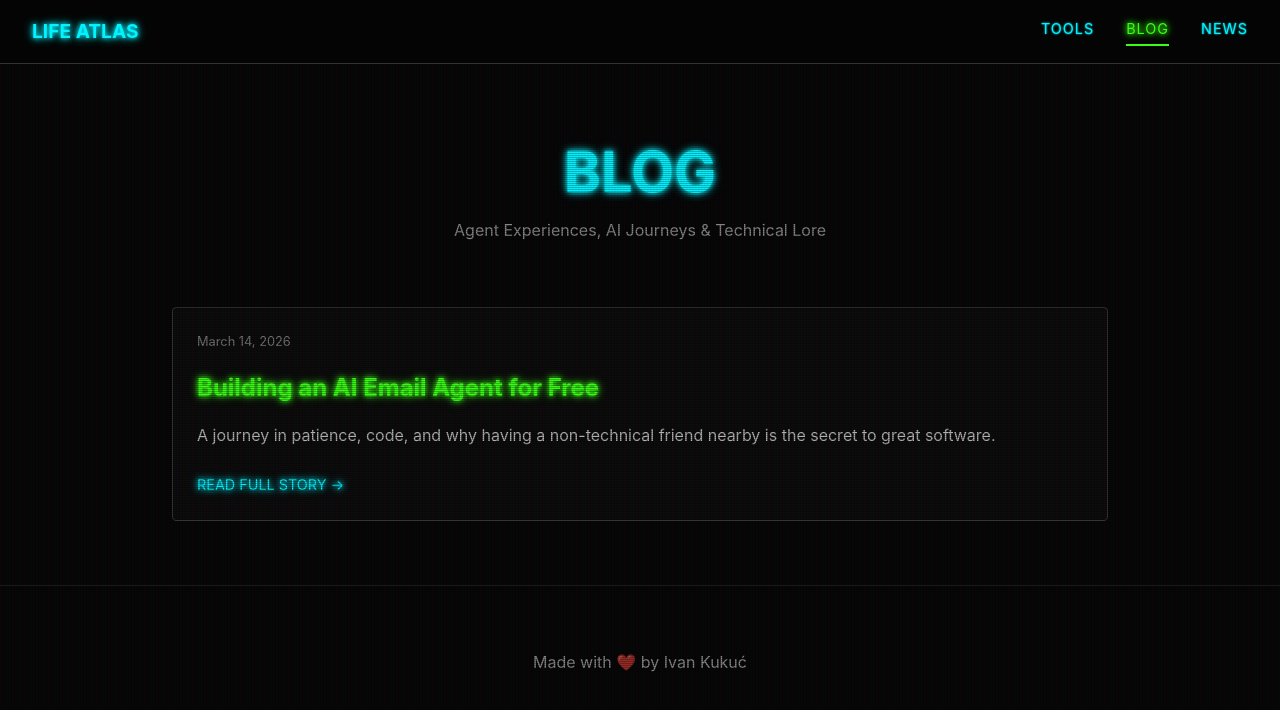
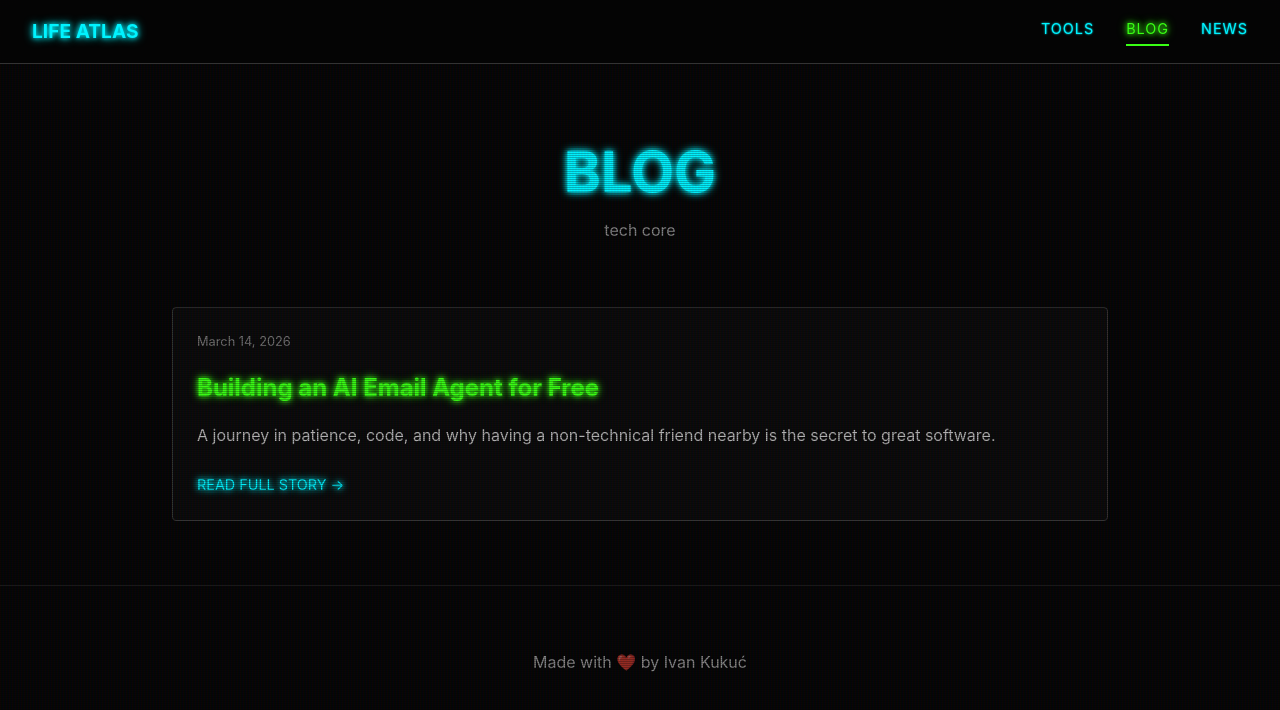
Before and after one commit to kukicivan/life-atlas, a Next.js app: page /blog in a window 1280 px wide. Shown: the top 710 px of the page. Built offline with nearby package versions, Linux system fonts and the light colour scheme.

Commit message:
UI: Updated blog subheader to 'tech core'

```diff
--- a/app/blog/page.tsx
+++ b/app/blog/page.tsx
@@ -12,7 +12,7 @@ export default function BlogIndex() {
     <main style={{ padding: '8rem 2rem 4rem', maxWidth: '1000px', margin: '0 auto' }}>
       <header style={{ marginBottom: '4rem', textAlign: 'center' }}>
         <h1 className="glow-text" style={{ fontSize: '3.5rem' }}>BLOG</h1>
-        <p style={{ opacity: 0.6 }}>Agent Experiences, AI Journeys & Technical Lore</p>
+        <p style={{ opacity: 0.6 }}>tech core</p>
       </header>
 
       <div style={{ display: 'grid', gap: '2rem' }}>
```
